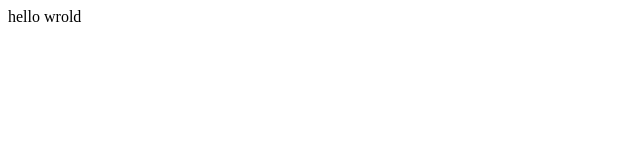
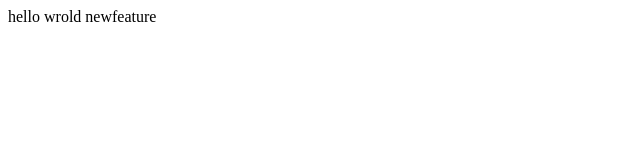
Before and after one commit to HarishPaudel/conflictgit, a plain HTML site: page index.html in a window 1280 px wide. Shown: the full height of the page, 0-640 px from the left. Drawn offline with Linux system fonts and the light colour scheme.

Commit message:
change in newfeature

```diff
--- a/index.html
+++ b/index.html
@@ -6,6 +6,6 @@
     <title>Document</title>
 </head>
 <body>
-    <h> hello wrold</h>
+    <h> hello wrold newfeature</h>
 </body>
 </html>
```
